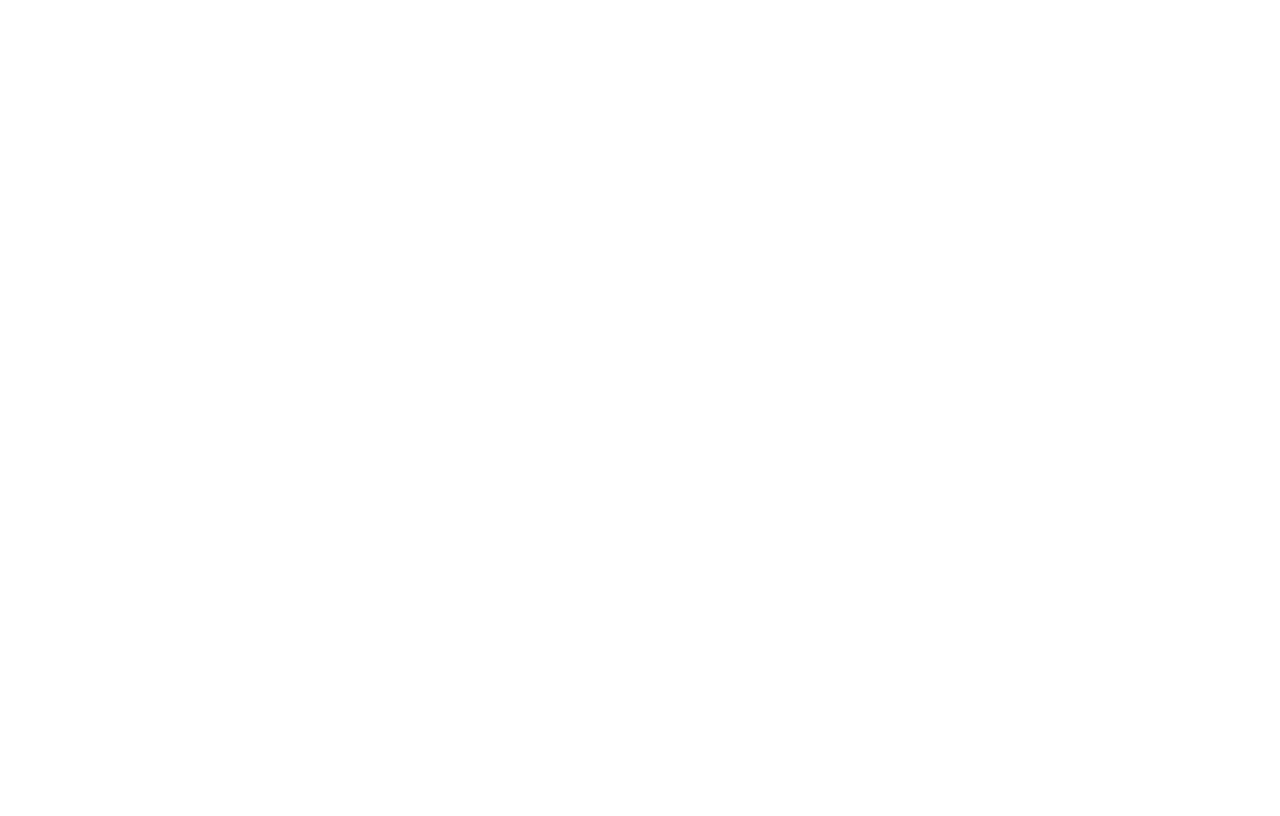
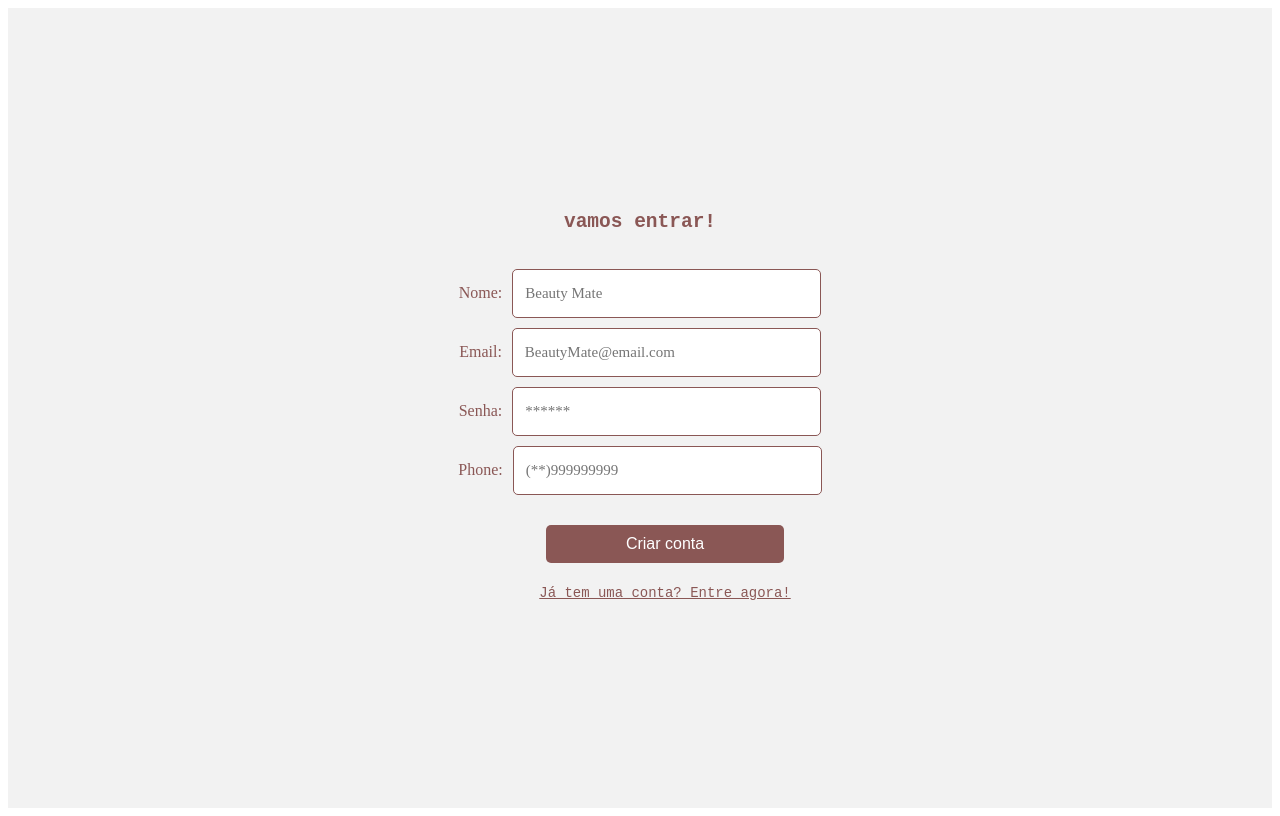
Before and after one commit to ahrannaa/-projeto21-autoral-frontend, a React (Create React App) app: page /signIn in a window 1280 px wide. Before the commit this address had no page. Built offline with nearby package versions, Linux system fonts and the light colour scheme.

Commit message:
layout signUp

```diff
--- a/src/App.js
+++ b/src/App.js
@@ -1,11 +1,16 @@
 import { BrowserRouter, Routes, Route } from "react-router-dom";
 import HomePage from "./pages/HomePage.js"
+import SignInPage from "./pages/SignInPage.js";
+import SignUpPage from "./pages/SignUpPage.js";
+
 export default function App() {
   return (
     <>
       <BrowserRouter>
           <Routes>
             <Route path="/" element={<HomePage />} />
+            <Route path="/signUp" element={<SignUpPage />} />
+            <Route path="/signIn" element={<SignInPage />} />
           </Routes>
       </BrowserRouter>
     </>
--- /dev/null
+++ b/src/pages/SignInPage.js
@@ -0,0 +1,128 @@
+import styled from "styled-components";
+import { Link } from "react-router-dom";
+
+export default function SignInPage(){
+  return (
+    <Wrapper>
+      <h2>vamos entrar!</h2>
+      <Form>
+      <div>
+        <Label>Nome:</Label>
+        <Input
+        value={name}
+        onChange={e => setName(e.target.value)}
+        type="text"
+        required
+        name="name"
+        placeholder="Beauty Mate"></Input>
+      </div>
+      <div>
+        <Label>Email:</Label>
+        <Input
+        value={name}
+        onChange={e => setName(e.target.value)}
+        type="text"
+        required
+        name="name"
+        placeholder="BeautyMate@email.com"></Input>
+      </div>
+      <div>
+        <Label>Senha:</Label>
+        <Input
+        value={name}
+        onChange={e => setName(e.target.value)}
+        type="text"
+        required
+        name="name"
+        placeholder="******"></Input>
+      </div>
+      <div>
+        <Label>Phone:</Label>
+        <Input
+        value={name}
+        onChange={e => setName(e.target.value)}
+        type="text"
+        required
+        name="name"
+        placeholder="(**)999999999"></Input>
+      </div>
+      <Button type="submit">Criar conta</Button>
+      <StyleLink>
+        <Link to="/signIn">Já tem uma conta? Entre agora!</Link>
+      </StyleLink>
+      </Form>
+    </Wrapper>
+  )
+}
+
+const Wrapper = styled.div`
+  display: flex;
+  flex-direction: column;
+  justify-content: center;
+  align-items: center;
+  height: 100vh;
+  background-color: #F2F2F2;
+
+  h2 {
+    color: #8a5755;
+    font-family: monospace;
+  }
+
+  @media (max-width: 768px) {
+    height: auto;
+    padding: 20px;
+  }
+`;
+const Input = styled.input`
+  width: 303px;
+  height: 45px;
+  margin-bottom: 10px;
+  background: #ffffff;
+  border: solid 1px #8a5755;
+  border-radius: 5px;
+  ::placeholder {
+    font-size: 15px;
+    font-family: "Lexend Deca";
+    font-style: normal;
+    font-weight: 400;
+    line-height: 25px;
+    padding: 10px;
+  }
+`;
+const Label = styled.label`
+  margin-right: 10px;
+  color: #8a5755;
+`;
+const Button = styled.button`
+  background-color: #8a5755;
+  color: white;
+  border: none;
+  border-radius: 5px;
+  padding: 10px 80px;
+  font-size: 16px;
+  margin-left: 50px;
+  cursor: pointer;
+  margin-top: 20px;
+`;
+const Form = styled.form`
+  display: flex;
+  flex-direction: column;
+  justify-content: center;
+  align-items: center;
+  width: 100%;
+  margin-top: 20px;
+`
+const StyleLink = styled.div`
+  padding: 20px;
+  a {
+    margin-left: 50px;
+    font-family: monospace;
+    font-style: normal;
+    font-weight: 400;
+    font-size: 13.976px;
+    line-height: 17px;
+    text-align: center;
+    text-decoration-line: underline;
+    color: #8a5755;
+  }
+`;
--- /dev/null
+++ b/src/pages/SignUpPage.js
@@ -0,0 +1,128 @@
+import styled from "styled-components";
+import { Link } from "react-router-dom";
+
+export default function SignUpPage(){
+  return (
+    <Wrapper>
+      <h2>crie sua conta para continuar!</h2>
+      <Form>
+      <div>
+        <Label>Nome:</Label>
+        <Input
+        value={name}
+        onChange={e => setName(e.target.value)}
+        type="text"
+        required
+        name="name"
+        placeholder="Beauty Mate"></Input>
+      </div>
+      <div>
+        <Label>Email:</Label>
+        <Input
+        value={name}
+        onChange={e => setName(e.target.value)}
+        type="text"
+        required
+        name="name"
+        placeholder="BeautyMate@email.com"></Input>
+      </div>
+      <div>
+        <Label>Senha:</Label>
+        <Input
+        value={name}
+        onChange={e => setName(e.target.value)}
+        type="text"
+        required
+        name="name"
+        placeholder="******"></Input>
+      </div>
+      <div>
+        <Label>Phone:</Label>
+        <Input
+        value={name}
+        onChange={e => setName(e.target.value)}
+        type="text"
+        required
+        name="name"
+        placeholder="(**)999999999"></Input>
+      </div>
+      <Button type="submit">Criar conta</Button>
+      <StyleLink>
+        <Link to="/signIn">Já tem uma conta? Entre agora!</Link>
+      </StyleLink>
+      </Form>
+    </Wrapper>
+  )
+}
+
+const Wrapper = styled.div`
+  display: flex;
+  flex-direction: column;
+  justify-content: center;
+  align-items: center;
+  height: 100vh;
+  background-color: #F2F2F2;
+
+  h2 {
+    color: #8a5755;
+    font-family: monospace;
+  }
+
+  @media (max-width: 768px) {
+    height: auto;
+    padding: 20px;
+  }
+`;
+const Input = styled.input`
+  width: 303px;
+  height: 45px;
+  margin-bottom: 10px;
+  background: #ffffff;
+  border: solid 1px #8a5755;
+  border-radius: 5px;
+  ::placeholder {
+    font-size: 15px;
+    font-family: "Lexend Deca";
+    font-style: normal;
+    font-weight: 400;
+    line-height: 25px;
+    padding: 10px;
+  }
+`;
+const Label = styled.label`
+  margin-right: 10px;
+  color: #8a5755;
+`;
+const Button = styled.button`
+  background-color: #8a5755;
+  color: white;
+  border: none;
+  border-radius: 5px;
+  padding: 10px 80px;
+  font-size: 16px;
+  margin-left: 50px;
+  cursor: pointer;
+  margin-top: 20px;
+`;
+const Form = styled.form`
+  display: flex;
+  flex-direction: column;
+  justify-content: center;
+  align-items: center;
+  width: 100%;
+  margin-top: 20px;
+`
+const StyleLink = styled.div`
+  padding: 20px;
+  a {
+    margin-left: 50px;
+    font-family: monospace;
+    font-style: normal;
+    font-weight: 400;
+    font-size: 13.976px;
+    line-height: 17px;
+    text-align: center;
+    text-decoration-line: underline;
+    color: #8a5755;
+  }
+`;
```
